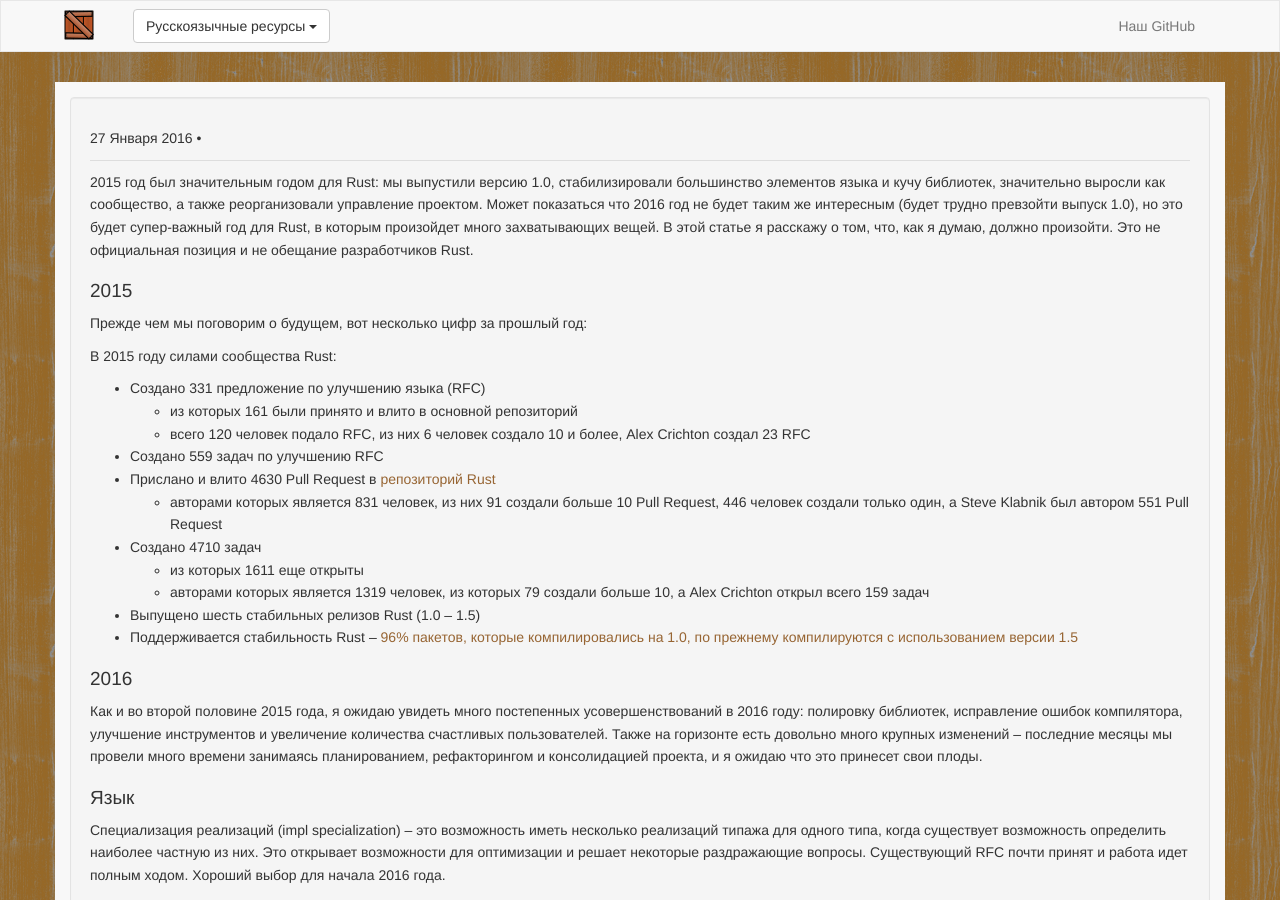
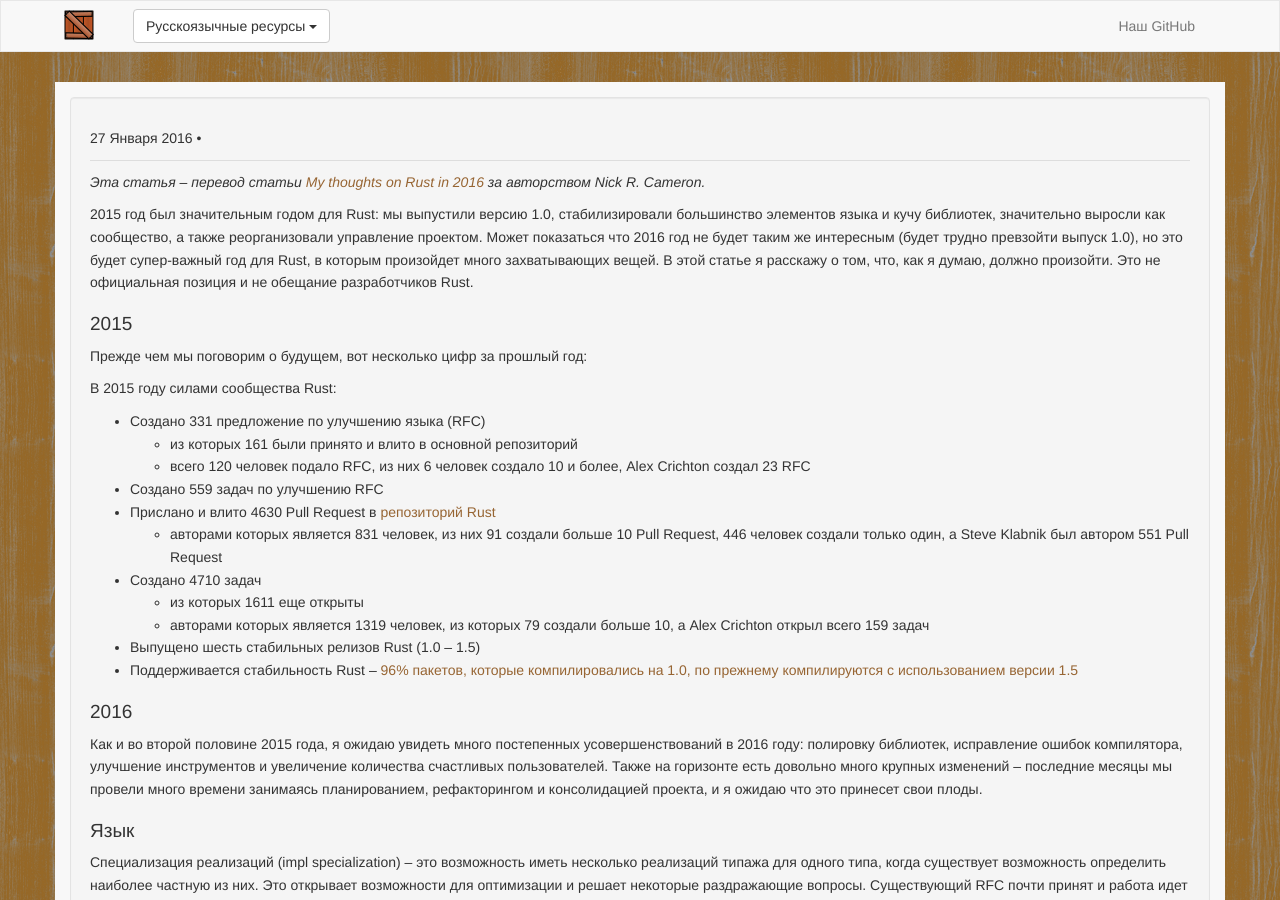
Before and after one commit to rust-lang-ru/rustycrate.ru, a Jekyll site: the page built from _posts/2016-01-10-rust-in-2016.md, in a window 1280 px wide and 900 px high. Built offline with Jekyll 4.4.1, drawn with Linux system fonts in a browser that asks for light colours; nearby versions of some CDN libraries; Markdown is read by kramdown in place of the engine named in the settings; comment, search, counter and statistics services are not loaded.

Commit message:
add translate notes

```diff
--- a/_posts/2016-01-10-rust-in-2016.md
+++ b/_posts/2016-01-10-rust-in-2016.md
@@ -2,8 +2,12 @@
 title: "Rust в 2016 году"
 categories: новости
 published: true
-author: Иващенко Иван
+author: Nick R. Cameron (перевёл Иван Иващенко)
 excerpt:
+    *Эта статья – перевод статьи
+    [My thoughts on Rust in 2016](http://www.ncameron.org/blog/my-thoughts-on-rust-in-2016/)
+    за авторством Nick R. Cameron.*
+
     2015 год был значительным годом для Rust: мы выпустили версию 1.0, стабилизировали
     большинство элементов языка и кучу библиотек, значительно выросли как сообщество,
     а также реорганизовали управление проектом. Может показаться что 2016 год не будет
@@ -12,6 +16,10 @@
     статье я расскажу о том, что, как я думаю, должно произойти.
 
 ---
+
+*Эта статья – перевод статьи
+[My thoughts on Rust in 2016](http://www.ncameron.org/blog/my-thoughts-on-rust-in-2016/)
+за авторством Nick R. Cameron.*
 
 2015 год был значительным годом для Rust: мы выпустили версию 1.0, стабилизировали
 большинство элементов языка и кучу библиотек, значительно выросли как сообщество,
```
